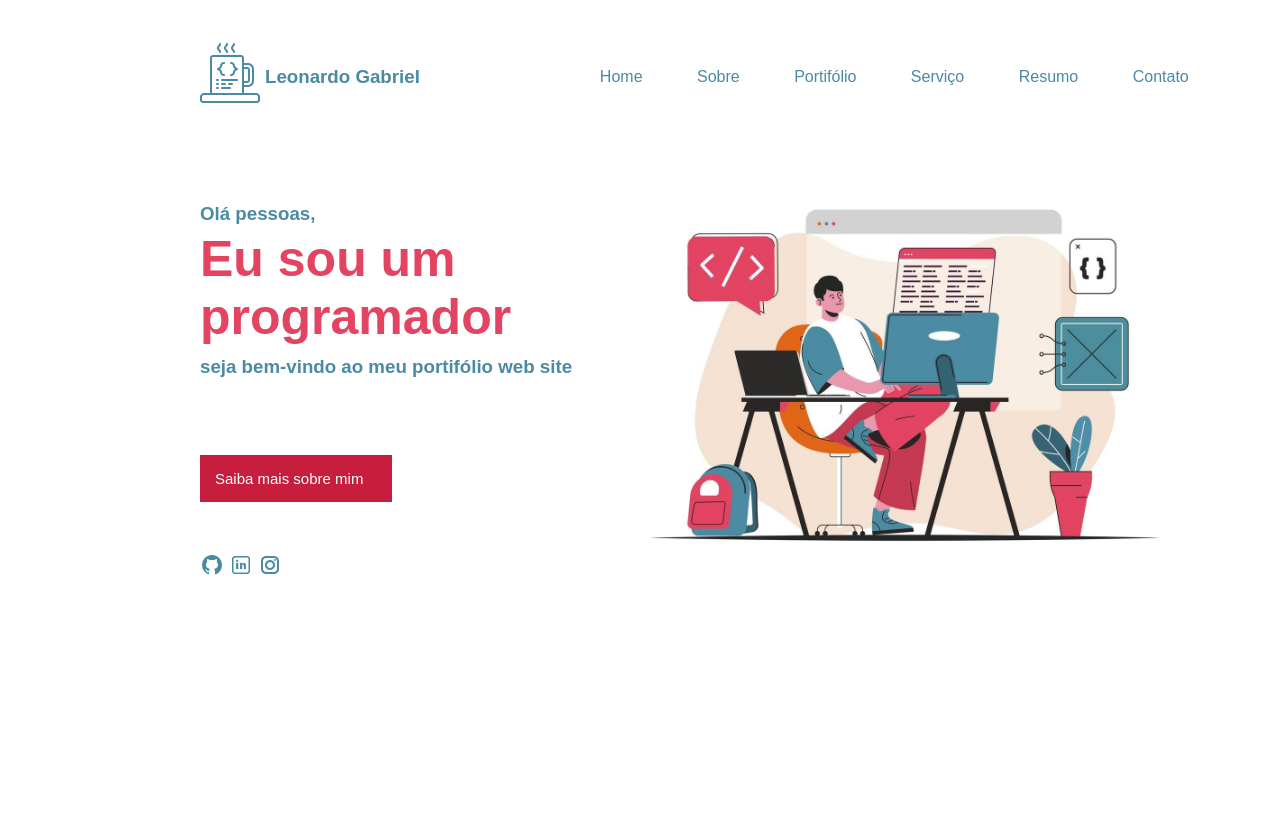
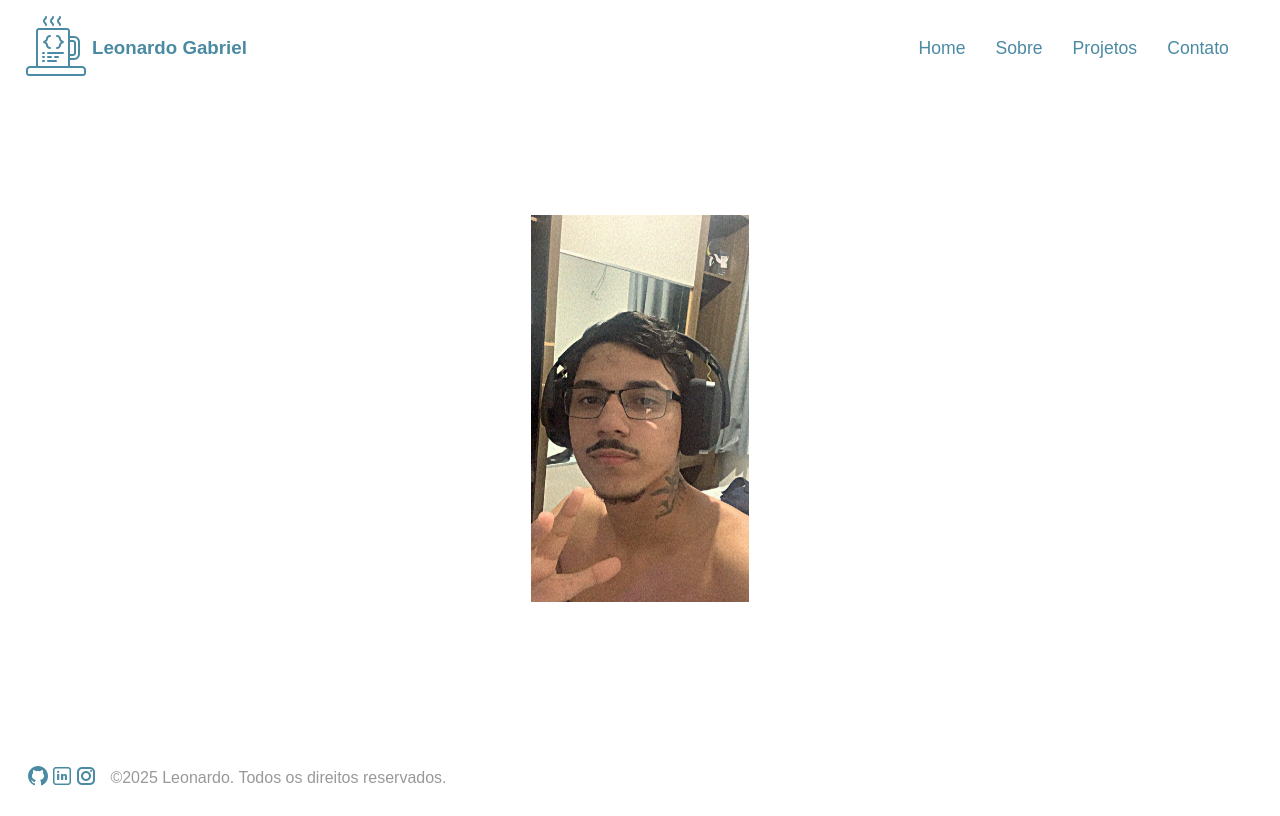
Before and after one commit to Leonardo4Brasil/Portifolio, a plain HTML site: page index.html in a window 1280 px wide. Drawn offline with Linux system fonts and the light colour scheme; files whose address does not match are found by name.

Commit message:
Reestruturação e organização  de todo o código do site

```diff
--- a/estilo.css
+++ b/estilo.css
@@ -1,78 +1,111 @@
 * {
+	box-sizing: border-box;
 	margin: 0px;
 	padding: 0px;
-
 }
 
 /*layout principal*/
 
 body {
-	font-size: 1em;
-	font-family: Arial, Helvetica, sans-serif;
+
+	font-size: var(--tamanho-base-fonte);
+	font-family: var(--fonte-padrao);
+	overflow-x: hidden;
+	overflow-y: hidden;
+	min-height: 100vh;
+	position: relative;
+	background-image: url(../Portifolio/imagens/leozin.jpeg);
+	background-position: center;
+	background-repeat: no-repeat;
+	background-size: 17%;
+
 }
 
+/*#container-principal {
 
-#area-logo {
 
-	width: 60px;
-	height: 60px;
-	float: left;
-	margin-right: 5px;
-	margin-left: 200px;
-	margin-top: 43px;
+
+}*/
+
+#logo-nome-barra {
+
+
+	display: flex;
+	width: 100%;
+
+    margin-top: 2vh;
+	align-items: center;
 
 
 }
 
-#area-nome {
+#logo{
 
-	float: left;
-	margin-top: 66px;
-	margin-right: 180px;
-	color: #4b8aa3;
+	margin-left: 2vw;
+
 }
 
-#area-menu {
+#nome {
 
-	float: left;
-	margin-top: 68px;
+	margin-left: 0.5vw;
+	color: #4b8aa3;
+
+
 }
 
-.principal {
+#barra-navegacao {
 
 
-	clear: both;
-	width: 380px;
-	height: 335px;
-	margin-top: 100px;
-	margin-left: 200px;
-	float: left;
+	margin-left: auto;
+	margin-right: 2vw;
 
-	}
+}
 
-.principal1 {
+.espaco-opcoes {
+
+	margin-right: 2vw;
+
+}
 
 
+#rede-social-direitos {
+	display: flex;
+	margin-left: 2vw;
+	margin-bottom: 3vh;
+	position: absolute;
+	bottom: 0;
+	left: 0;
+	align-items: center;
+}
 
-	width: 500px;
-	height: 400px;
-	margin-top: 50px;
+#direitos-reservados {
 
-	float: left;
+	margin-left: 1vw;
+	opacity: 0.4;
 
-
-	}
-
-
-
+}
 
 
 /*Formatação*/
 
-a {
-	text-decoration: none;
-	margin-right: 50px;
-	color: #4b8aa3;
+:root {
+
+	--cor-primaria: ;
+    --cor-secundaria: ;
+    --cor-fundo: ;
+
+
+    --tamanho-base-fonte: 1rem;
+    --fonte-padrao: Arial, Helvetica, sans-serif;
+	--cor-fonte-azul:  #4b8aa3;
+
+}
+
+.link-barra a {
+
+    text-decoration: none;
+	color: var(--cor-fonte-azul);
+	font-size: 1.1rem;
 }
 
 a:link, a:viisted {
@@ -94,62 +127,6 @@ a:active {
 	color: black;
 }
 
-h1{
-
-	color:  #e34461;
-	margin-bottom: 10px;
-	font-size: 50px;
-}
-
-h3 {
-
-	color: #4b8aa3;
-	margin-bottom: 5px;
-
-}
-
-.principal a {
-
-	background: #c81e3d;
-	 padding: 15px;
-	  width: 162px;
-	   font-size: 15px;
-	    color: #FFF;"
-}
-
-.principal a:hover {
-
-	color:  #4b8aa3;
-}
-
-#insta {
-
-     float: left;
-
-
-}
-
-
-#linkedin {
-
-    float: left;
-	margin-right: 5px;
-
-}
-
-#github {
-	 float: left;
-      clear: both;
-       height: 50px;
-        margin-left: 200px;
-margin-right: 5px;
-}
-
-
-#hover:hover {
-
-	width: 30px;
-}
 
 .icone {
 
@@ -160,14 +137,3 @@ margin-right: 5px;
 .icone:hover {
   transform: scale(1.5); /* Aumenta 50% ao passar o mouse */
 }
-
-.saiba {
-
-  transition: transform 0.2s;  /*transform é a propriedade, 0.2 é op tempo que leva para a transição*/
-  cursor: pointer;       /*muda o cursor para a mãozinha*/
-  display: inline-block;
-}
-
-.saiba:hover {
-  transform: scale(1.2); /* Aumenta 50% ao passar o mouse */
-}
--- a/index.html
+++ b/index.html
@@ -5,59 +5,47 @@
 <head>
 
 	<title> Home- Meu portifólio  </title>
+
 	 <meta charset="utf-8">
+
 	  <link rel="stylesheet" type="text/css" href="estilo.css">
+
+	   <meta name="viewport" content="width=device-width, initial-scale=1.0">
 
 
 </head>
 
 <body>
 
-	<div id="topo"></div>
+	<div id="container-principal">
 
-			<div id="area-logo">
+		<div id="logo-nome-barra"> <!--FAZ A LOGO SE AFASTAR DA PAREDE E FICAR A ESQUERDA (MELHORAR)-->
+
+			<div id="logo">
 
 			 <img src="imagens//logoprincipal.png">
 
 			</div>
 
-			<div id="area-nome">
+			<div id="nome"> <!--MEU NOME AO LADO DA LOGO-->
 
 			 <h3>Leonardo Gabriel</h3>
 
 			</div>
 
+			<div class="link-barra" id="barra-navegacao"> <!--CONFIGURA O MENU-->
 
-			<div id="area-menu">
-
-			     <a href="">Home</a>
-			     <a href="">Sobre</a>
-			     <a href="">Portifólio</a>
-			     <a href="">Serviço</a>
-			     <a href="">Resumo</a>
-			     <a href="">Contato</a>
+					<a class="espaco-opcoes" href="">Home</a>
+					<a class="espaco-opcoes" href="">Sobre</a>
+					<a class="espaco-opcoes" href="">Projetos</a>
+					<a class="espaco-opcoes" href="">Contato</a>
 
 			</div>
 
-			<div class="principal" >
-
-				<h3>Olá pessoas,</h3>
-
-				<h1>Eu sou um <br> programador</h1>
-
-				<h3>seja bem-vindo ao meu portifólio web site</h3>
-				<br><br><br><br>
-				<a class="saiba" href="">Saiba mais sobre mim</a>
-
 		</div>
 
-			<div class="principal1">
 
-				<img width="650px" src="imagens/principal.jpg">
-
-			</div>
-
-			<div class="redes-socias">
+		<div id="rede-social-direitos"> <!--ICONES DE REDE SOCIAL-->
 
 			<div id="github" class="icone">
 
@@ -77,9 +65,13 @@
 
 			</div>
 
+			<div id="direitos-reservados">
+				<p>&copy;2025 Leonardo. Todos os direitos reservados.</p>
 			</div>
 
+		</div>
 
+	</div>
 
 
 
```
Also changed, not shown: imagens/leozin.jpeg (added). Lines whose indentation alone changed are shown as unchanged.
